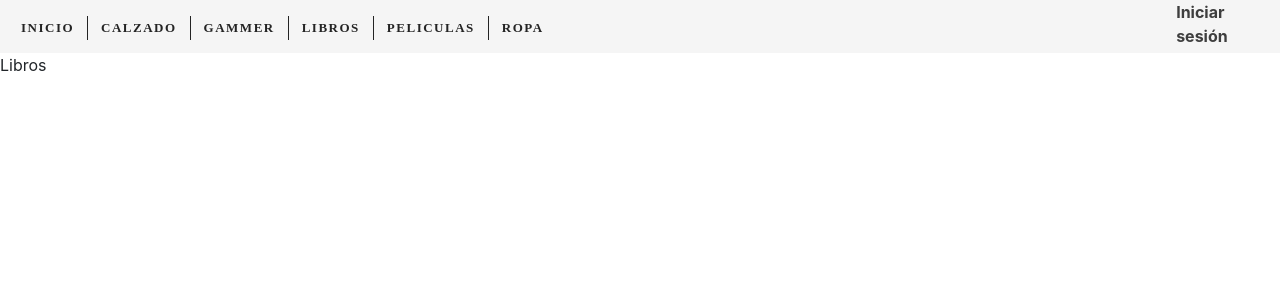
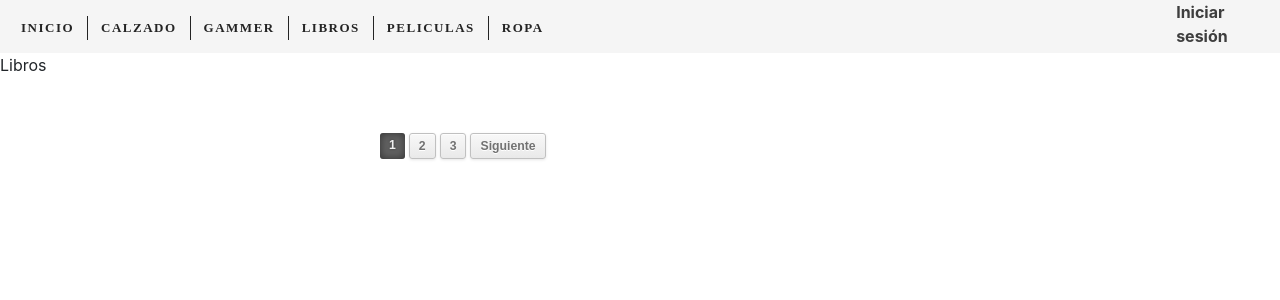
Before and after one commit to Jarauta1/djshop, a React (Create React App) app: page /libros in a window 1280 px wide. Shown: the top 300 px of the page. Built offline with nearby package versions, Linux system fonts and the light colour scheme; no server answers.

Commit message:
Añadir libros

```diff
--- a/src/CSS/Peliculas.css
+++ b/src/CSS/Peliculas.css
@@ -308,3 +308,97 @@ li.cardTvBlock a {
   display: block;
   font-style: normal;
 }
+
+/* ---------------------- */
+/* INICIO BOTONES PAGINAS */
+/* ---------------------- */
+
+.botones {
+  width: 600px;
+  margin: 0 auto;
+  padding: 20px;
+
+  color: #666;
+  font: 14px/24px sans-serif;
+}
+
+.btn {
+  display: inline-block;
+  padding: 10px;
+  border-radius: 5px; /*optional*/
+  color: #aaa;
+  font-size: .875em;
+}
+
+.pagination {
+  padding: 20px;
+  margin-bottom: 20px;
+}
+
+.page {
+  display: inline-block;
+  padding: 0px 9px;
+  margin-right: 4px;
+  border-radius: 3px;
+  border: solid 1px #c0c0c0;
+  background: #e9e9e9;
+  box-shadow: inset 0px 1px 0px rgba(255,255,255, .8), 0px 1px 3px rgba(0,0,0, .1);
+  font-size: .875em;
+  font-weight: bold;
+  text-decoration: none;
+  color: #717171;
+  text-shadow: 0px 1px 0px rgba(255,255,255, 1);
+}
+
+.page:hover, .page.gradient:hover {
+  background: #fefefe;
+  background: -webkit-gradient(linear, 0% 0%, 0% 100%, from(#FEFEFE), to(#f0f0f0));
+  background: -moz-linear-gradient(0% 0% 270deg,#FEFEFE, #f0f0f0);
+}
+
+.page.active {
+  border: none;
+  background: #616161;
+  box-shadow: inset 0px 0px 8px rgba(0,0,0, .5), 0px 1px 0px rgba(255,255,255, .8);
+  color: #f0f0f0;
+  text-shadow: 0px 0px 3px rgba(0,0,0, .5);
+}
+
+.page.gradient {
+  background: -webkit-gradient(linear, 0% 0%, 0% 100%, from(#f8f8f8), to(#e9e9e9));
+  background: -moz-linear-gradient(0% 0% 270deg,#f8f8f8, #e9e9e9);
+}
+
+.pagination.dark {
+  background: #414449;
+  color: #feffff;
+}
+
+.page.dark {
+  border: solid 1px #32373b;
+  background: #3e4347;
+  box-shadow: inset 0px 1px 1px rgba(255,255,255, .1), 0px 1px 3px rgba(0,0,0, .1);
+  color: #feffff;
+  text-shadow: 0px 1px 0px rgba(0,0,0, .5);
+}
+
+.page.dark:hover, .page.dark.gradient:hover {
+  background: #3d4f5d;
+  background: -webkit-gradient(linear, 0% 0%, 0% 100%, from(#547085), to(#3d4f5d));
+  background: -moz-linear-gradient(0% 0% 270deg,#547085, #3d4f5d);
+}
+
+.page.dark.active {
+  border: none;
+  background: #2f3237;
+  box-shadow: inset 0px 0px 8px rgba(0,0,0, .5), 0px 1px 0px rgba(255,255,255, .1);
+}
+
+.page.dark.gradient {
+  background: -webkit-gradient(linear, 0% 0%, 0% 100%, from(#565b5f), to(#3e4347));
+  background: -moz-linear-gradient(0% 0% 270deg,#565b5f, #3e4347);
+}
+
+/* ------------------- */
+/* FIN BOTONES PAGINAS */
+/* ------------------- */
--- a/src/JS/libros.js
+++ b/src/JS/libros.js
@@ -1,15 +1,79 @@
 import "../CSS/libros.css"
+import {useState, useEffect} from "react"
+import {BrowserRouter,Route,Link} from "react-router-dom"
 
 function Libros (){
 
 
+    let [numPag,setNumPag] = useState(1)
+    let [totalPag,setTotalPag] = useState(0)
+    let [data,setData] = useState([])
 
+    useEffect(function(){
 
-    return(<>
+      fetch("https://www.googleapis.com/books/v1/volumes?q=newest&key=AIzaSyClctZDhetiip9op2WDcw0IsILE9rBWgPE").then(respuesta=>respuesta.json()).then(datos=>{
+       setData(datos.results)
+       console.log(datos)
+       setTotalPag(data.total_pages)
+      })
+    },[numPag])
+
+    function anterior() {
+      if (numPag !== 1) {
+        setNumPag(numPag - 1)
+      }
+    }
+
+    function siguiente() {
+      if (numPag !== totalPag) {
+        setNumPag(numPag + 1)
+      }
+    }
 
 
 
-    </>);
+    function anterior() {
+      if (numPag !== 1) {
+        setNumPag(numPag - 1)
+      }
+    }
+
+    function siguiente() {
+      if (numPag !== totalPag) {
+        setNumPag(numPag + 1)
+      }
+    }
+
+    let dos = (pagina=>{
+      if (numPag == 1) {
+        return (<></>);
+      } else if (numPag == 2) {
+        return(<>
+        <a href="#" onClick={anterior} className="page gradient">Anterior</a>
+        <a href="#" className="page gradient">{numPag - 1}</a>
+        </>);
+      } else {
+        return(<>
+        <a href="#" onClick={anterior} className="page gradient">Anterior</a>
+        <a href="#" className="page gradient">{numPag - 2}</a>
+        <a href="#" className="page gradient">{numPag - 1}</a>
+        </>);
+      }
+    })
+
+
+      return(<>
+
+      <div className="botones">
+        <div className="pagination">
+          {dos}
+          <span className="page active">{numPag}</span>
+          <a href="#" className="page gradient">{numPag + 1}</a>
+          <a href="#" className="page gradient">{numPag + 2}</a>
+          <a href="#" onClick={siguiente} className="page gradient">Siguiente</a>
+          </div>
+      </div>
+      </>)
 }
 
 export default Libros;
--- a/src/JS/peliculas.js
+++ b/src/JS/peliculas.js
@@ -31,9 +31,6 @@ function Peliculas() {
 
   let mostrarPeliculas = data.map(pelicula=>{
     return(<>
-
-
-
 <li className="cardTvBlock">
         <a href="#">
             <div className="season"><em>Media</em><span>{pelicula.vote_average}</span></div>
@@ -59,13 +56,6 @@ function Peliculas() {
                 <div className="Reviews"><i className="zmdi zmdi-accounts-alt"></i> <em>Reviews</em>120</div>
             </div>
         </a></li>
-
-
-
-
-
-
-
     </>)
   })
 
@@ -80,6 +70,25 @@ function Peliculas() {
       setNumPag(numPag + 1)
     }
   }
+
+  let dos = (pagina=>{
+    if (numPag == 1) {
+      return (<></>);
+    } else if (numPag == 2) {
+      return(<>
+      <a href="#" onClick={anterior} className="page gradient">Anterior</a>
+      <a href="#" className="page gradient">{numPag - 1}</a>
+      </>);
+    } else {
+      return(<>
+      <a href="#" onClick={anterior} className="page gradient">Anterior</a>
+      <a href="#" className="page gradient">{numPag - 2}</a>
+      <a href="#" className="page gradient">{numPag - 1}</a>
+      </>);
+    }
+  })
+
+
     return(<>
     <div className="container-fluid">
 			<div className="row">
@@ -91,8 +100,13 @@ function Peliculas() {
       </div>
     </div>
     <div className="botones">
-    <button onClick={anterior}>Anterior</button>
-  <button onClick={siguiente}>Siguiente</button>
+      <div className="pagination">
+        {dos}
+        <span className="page active">{numPag}</span>
+        <a href="#" className="page gradient">{numPag + 1}</a>
+        <a href="#" className="page gradient">{numPag + 2}</a>
+        <a href="#" onClick={siguiente} className="page gradient">Siguiente</a>
+	    </div>
     </div>
     </>)
 }
```
Also changed, not shown: 1 other file (tests, documents, lock files or other folders).
